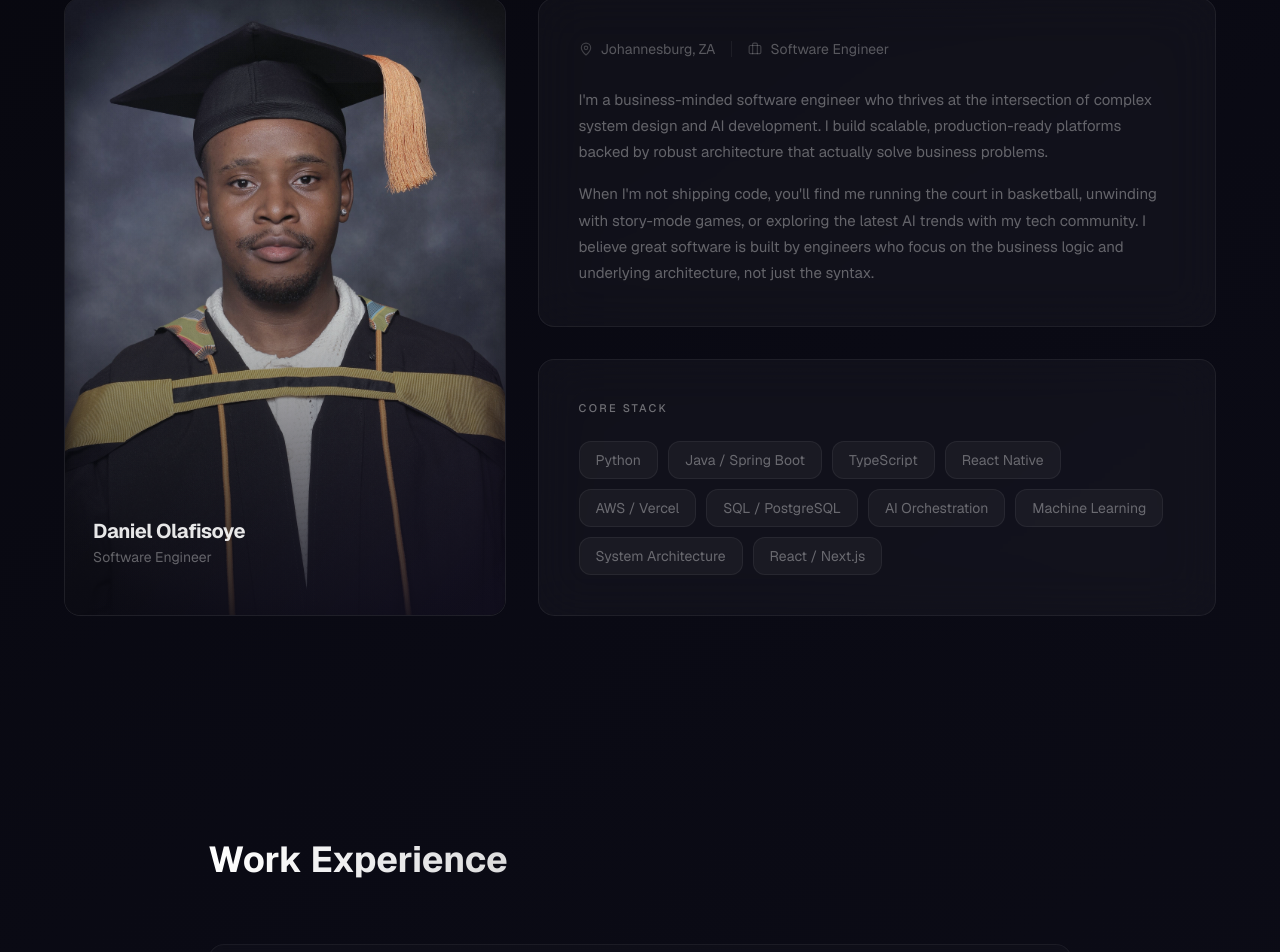
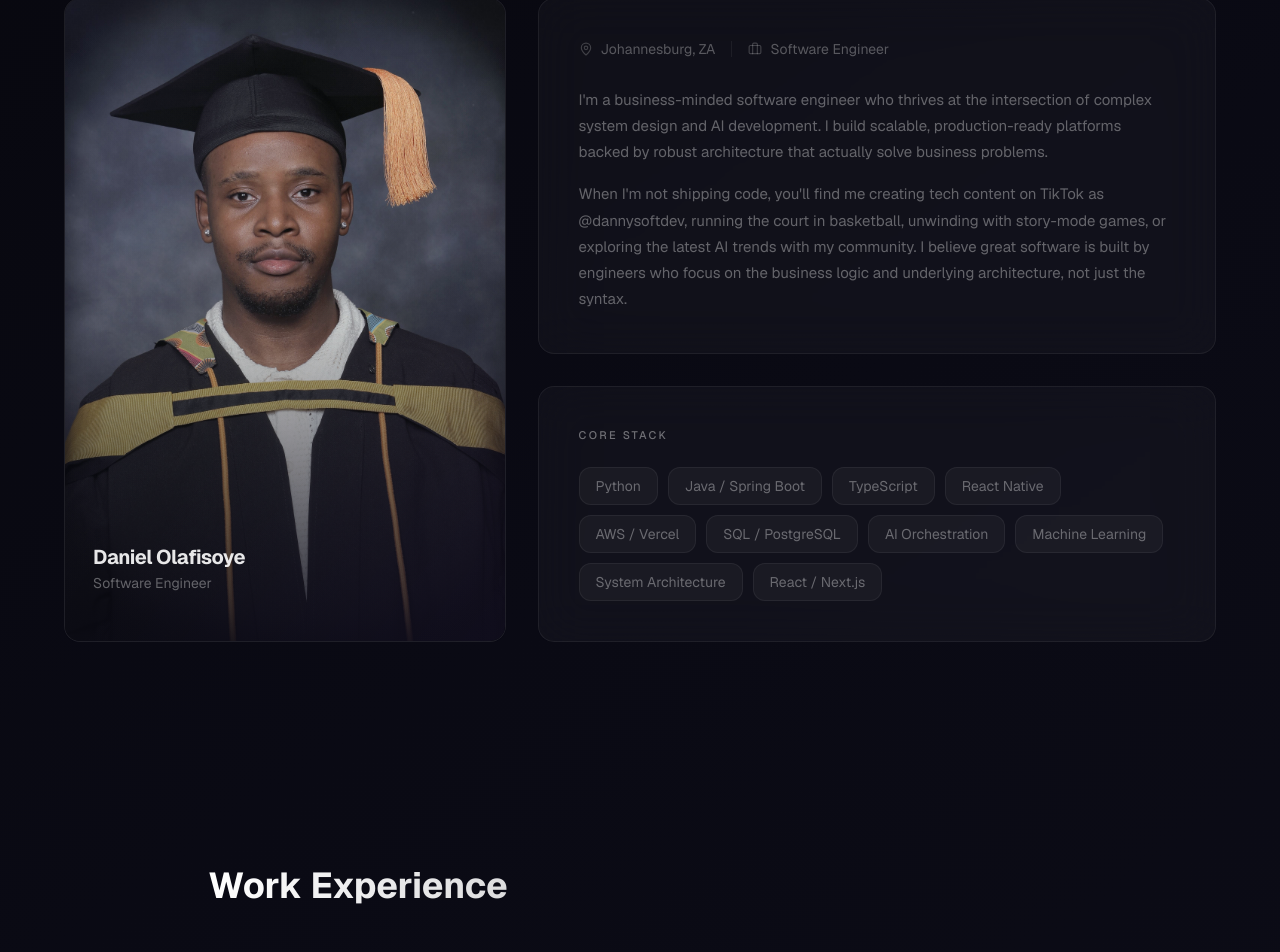
Before and after one commit to danielolafisoye/portfolio-website, a Next.js app in the folder portfolio-website/: page / in a window 1280 px wide. Shown: the part 1075-2027 px from the top of the page. Built offline with nearby package versions, Linux system fonts and the light colour scheme.

Commit message:
adding tiktok bio

```diff
--- a/portfolio-website/constants/index.ts
+++ b/portfolio-website/constants/index.ts
@@ -13,7 +13,7 @@ export const SITE_CONFIG: SiteConfig = {
   siteUrl: "https://danielolafisoye.dev",
   bio: "I'm a business-minded software engineer who thrives at the intersection of complex system design and AI development. I build scalable, production-ready platforms backed by robust architecture that actually solve business problems.",
   extendedBio:
-    "When I'm not shipping code, you'll find me running the court in basketball, unwinding with story-mode games, or exploring the latest AI trends with my tech community. I believe great software is built by engineers who focus on the business logic and underlying architecture, not just the syntax.",
+    "When I'm not shipping code, you'll find me creating tech content on TikTok as @dannysoftdev, running the court in basketball, unwinding with story-mode games, or exploring the latest AI trends with my community. I believe great software is built by engineers who focus on the business logic and underlying architecture, not just the syntax.",
   ogImage: "/og-image.jpg",
   twitterHandle: "",
 };
```
